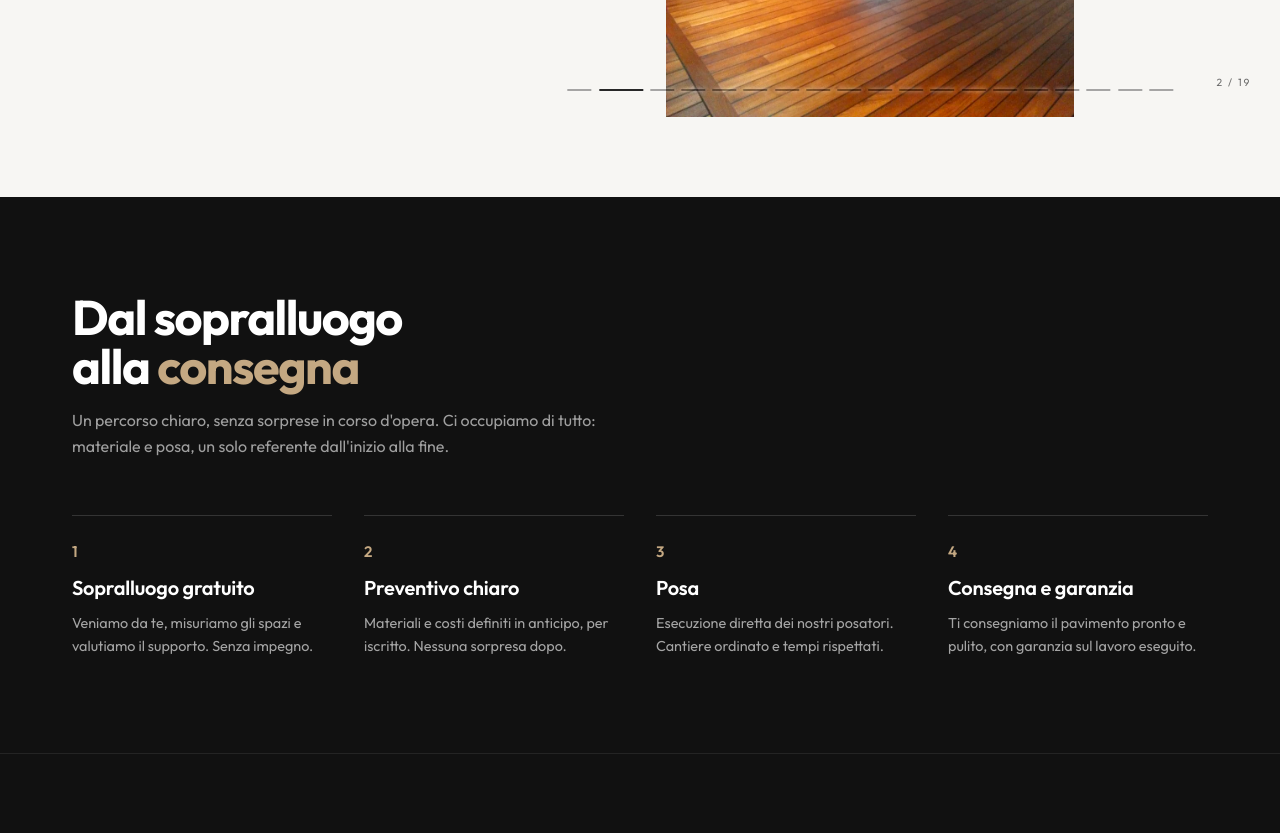
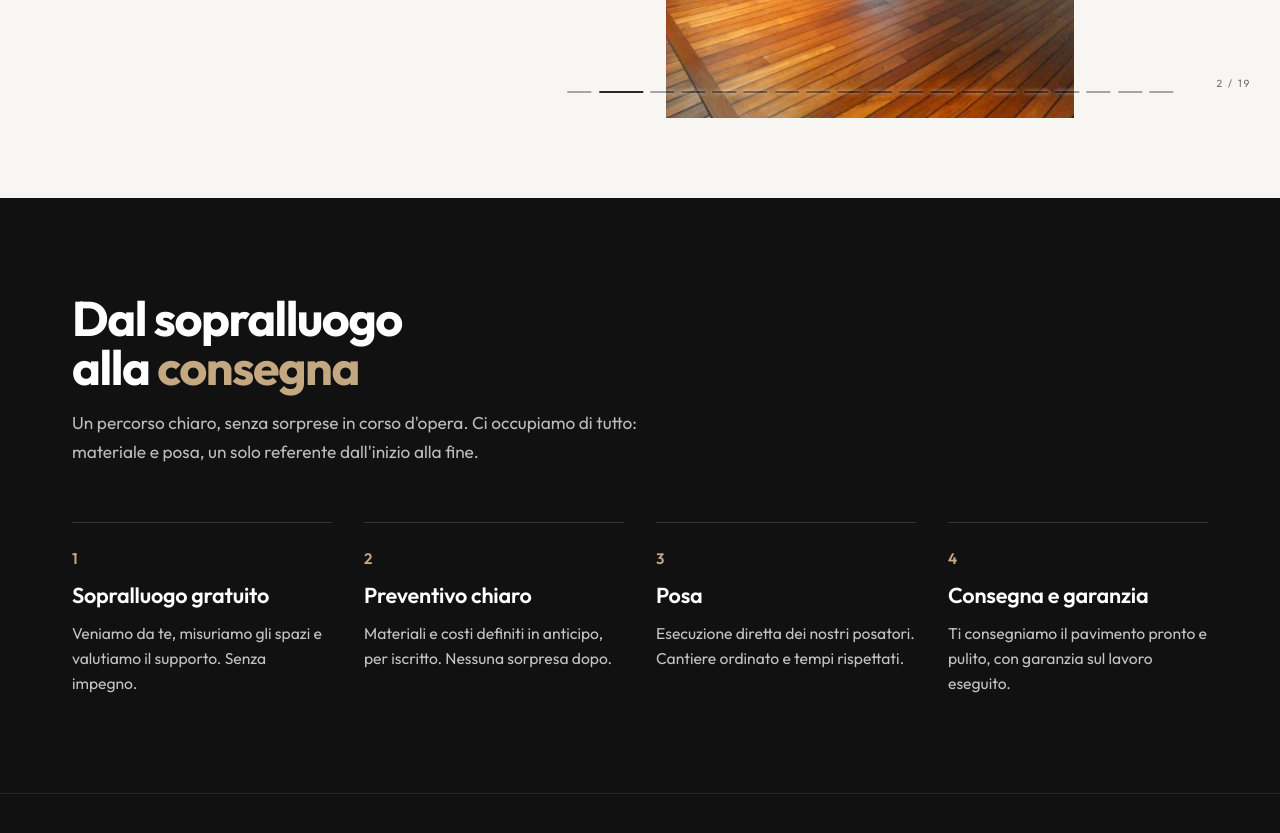
Before and after one commit to fbroccolini/Broccoliniparquet, a plain HTML site: page Broccoliniparquet/index.html in a window 1280 px wide. Shown: the part 2433-3266 px from the top of the page. Drawn offline with Linux system fonts and the light colour scheme.

Commit message:
Enlarge and brighten process + stats text on home
Bump the "Dal sopralluogo alla consegna" step titles to 22px and their
descriptions to 16px at higher opacity (were 14px/62% on dark, hard to
read), lift the process intro, and enlarge the stats labels.

Co-Authored-By: Claude Opus 4.8 <noreply@anthropic.com>

```diff
--- a/Broccoliniparquet/index.html
+++ b/Broccoliniparquet/index.html
@@ -481,11 +481,11 @@
             text-transform: uppercase;
         }
         .stat-label {
-            font-size: 0.9rem;
+            font-size: 0.95rem;
             font-weight: 600;
             letter-spacing: 0.08em;
             text-transform: uppercase;
-            color: rgba(255,255,255,0.78);
+            color: rgba(255,255,255,0.82);
             line-height: 1.4;
         }
 
@@ -698,9 +698,9 @@
         .process-intro {
             margin-top: 1.1rem;
             max-width: 56ch;
-            font-size: 1rem;
-            line-height: 1.6;
-            color: rgba(255,255,255,0.6);
+            font-size: 1.08rem;
+            line-height: 1.65;
+            color: rgba(255,255,255,0.72);
         }
 
         .process-grid {
@@ -724,17 +724,17 @@
         }
         .step-title {
             font-family: var(--f);
-            font-size: 1.25rem;
+            font-size: 1.35rem;
             font-weight: 600;
             letter-spacing: -0.01em;
             line-height: 1.2;
             color: var(--white);
         }
         .step-desc {
-            font-size: 0.9rem;
+            font-size: 0.98rem;
             font-weight: 400;
-            line-height: 1.55;
-            color: rgba(255,255,255,0.62);
+            line-height: 1.6;
+            color: rgba(255,255,255,0.75);
         }
 
         /* ── CTA DARK ────────────────────────────── */
```
